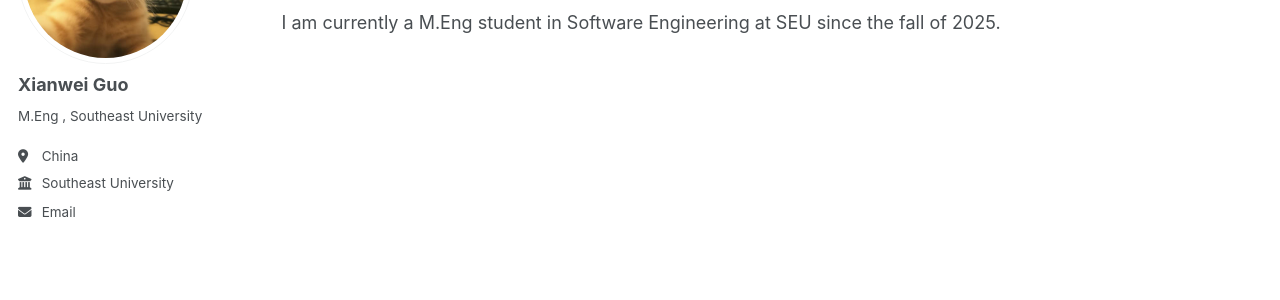
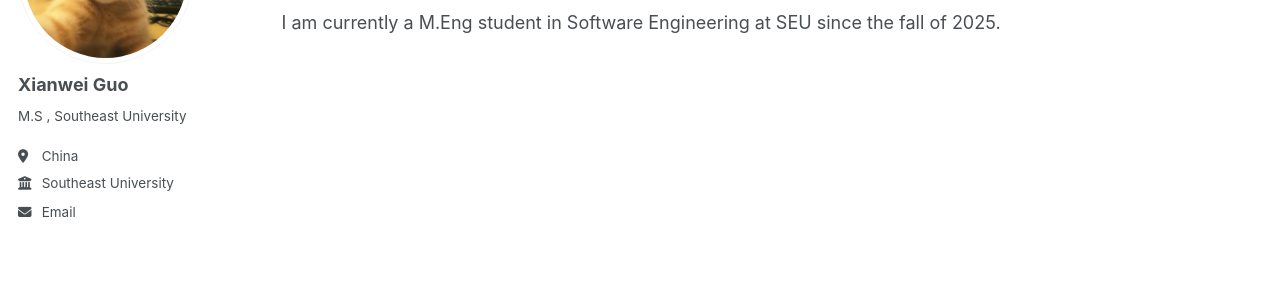
Before and after one commit to Nguxw/Nguxw.github.io, a Jekyll site: the page built from _pages/about.md, in a window 1280 px wide. Shown: the part 210-510 px from the top of the page. Built offline with Jekyll 4.4.1, drawn with Linux system fonts in a browser that asks for light colours.

Commit message:
Update _config.yml

```diff
--- a/_config.yml
+++ b/_config.yml
@@ -25,7 +25,7 @@ author:
   avatar           : "profile.jpg"
   name             : "Xianwei Guo"
   pronouns         : # example: "she/her"
-  bio              : "M.Eng , Southeast University"
+  bio              : "M.S , Southeast University"
   location         : "China"
   employer         : "Southeast University"
   uri              : # URL
```
